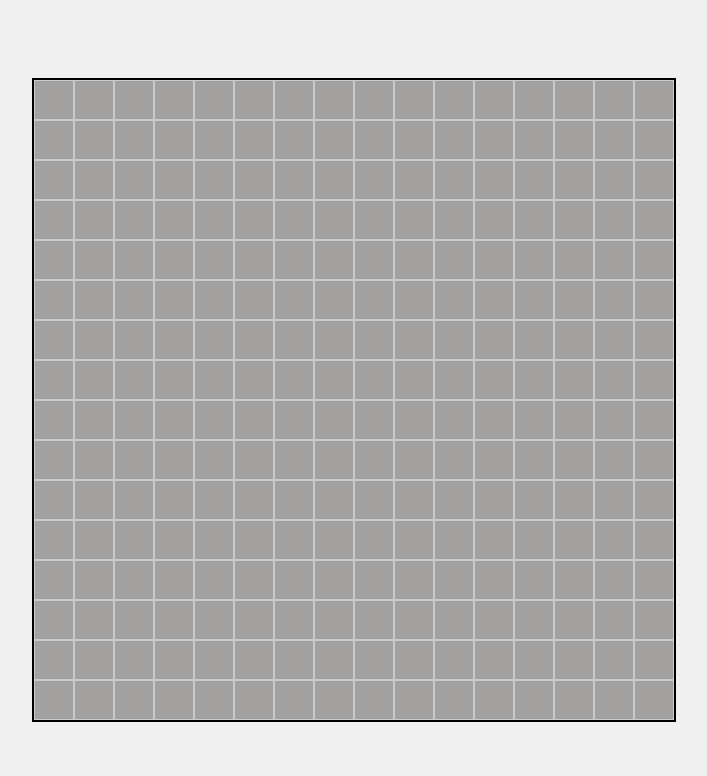
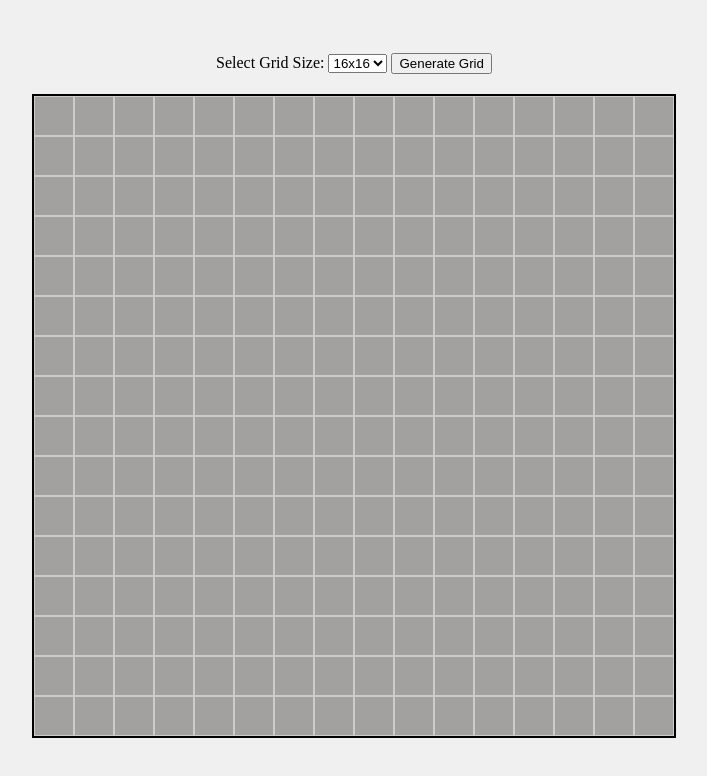
Before and after one commit to JPThrives/Etch-a-Sketch, a plain HTML site: page index.html in a window 1280 px wide. Shown: the whole page, without its empty margins (286-993 px from the left). Drawn offline with Linux system fonts and the light colour scheme.

Commit message:
Created a new function to generate coustom grids of different sizes which user can chose

```diff
--- a/index.html
+++ b/index.html
@@ -7,6 +7,15 @@
     <title>Etch-a-Sketch</title>
 </head>
 <body>
+    <div class="controls">
+        <label for="grid-size">Select Grid Size:</label>
+        <select id="grid-size">
+            <option value="16">16x16</option>
+            <option value="32">32x32</option>
+            <option value="64">64x64</option>
+        </select>
+        <button id="generate-grid">Generate Grid</button>
+    </div>
     <div class="container"></div>
     <script src="script.js"></script>
 </body>
--- a/script.js
+++ b/script.js
@@ -1,4 +1,4 @@
-let container = document.querySelector(".container");
+/* let container = document.querySelector(".container");
 
 function makeDivs(num) {
     for(let i = 0; i < num*num ; i++) {
@@ -11,7 +11,35 @@ function makeDivs(num) {
 
         cells.addEventListener("mouseout", event => {
             event.target.style.backgroundColor = "#a3a0a0";
-        })
+        });
     }
 }
-makeDivs(16);
+makeDivs(16); */
+
+let btn = document.querySelector('#generate-grid');
+btn.addEventListener("click", () => {
+    generateGrid();
+});
+
+
+function generateGrid() {
+    let container = document.querySelector('.container');
+    let gridSize = document.querySelector('#grid-size').value;
+    container.innerHTML = '';
+
+    let numCells = gridSize * gridSize;
+    let flexBasis = `calc(100% / ${gridSize})`;
+
+    for(let i = 0; i < numCells; i++) {
+        let cell = document.createElement('div');
+        cell.style.flexBasis = flexBasis;
+        container.appendChild(cell);
+
+        cell.addEventListener("mouseover", event => {
+            event.target.style.backgroundColor = "yellow";
+        });
+
+    }
+}
+
+generateGrid();
--- a/style.css
+++ b/style.css
@@ -1,24 +1,29 @@
 body {
     display: flex;
+    flex-direction: column;
+    align-items: center;
+    justify-content: center;
     height: 100vh;
     margin: 0;
     background-color: #f0f0f0;
 }
 
+.controls {
+    margin-bottom: 20px;
+}
+
 .container {
-    margin: auto;
+    margin-bottom: 10px;
     display: flex;
-    color  : red;
     flex-wrap: wrap;
     width: 640px;
     height: 640px;
     border: 2px solid black;
-    overflow: auto;
 }
 
 .container > div {
-    flex: 1 0 6.25%;
-    aspect-ratio: 1/1;
+    flex-grow: 1;
+    flex-shrink: 0;
     box-sizing: border-box;
     border: 1px solid #ccc;
     background-color: #a3a0a0;
```
